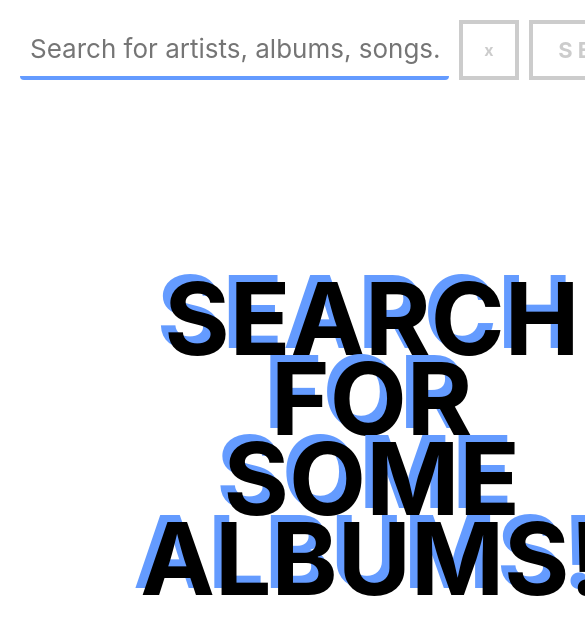
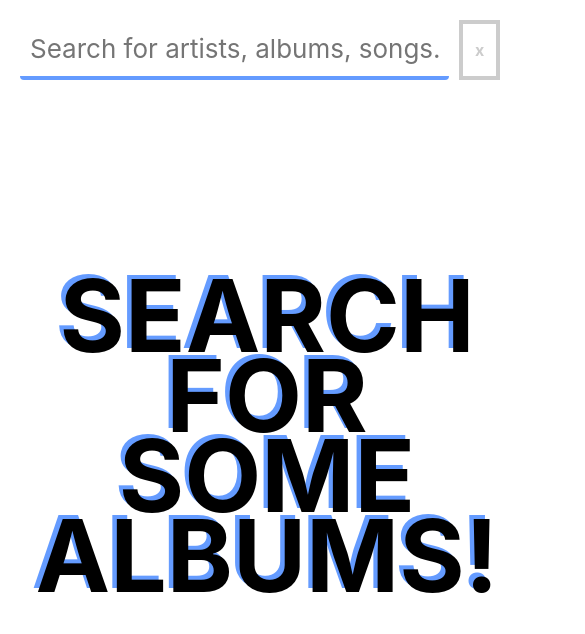
Before and after one commit to jfcali/itunes-fetcher, a React app: page / in a window 390 px wide. Shown: the top 634 px of the page, 585 px wide, since content can reach past the window. Built offline with nearby package versions, Linux system fonts and the light colour scheme.

Commit message:
Udpate button template

```diff
--- a/src/components/UI/Button/Button.module.css
+++ b/src/components/UI/Button/Button.module.css
@@ -3,6 +3,7 @@
   border: 4px solid black;
   color: black;
   font-weight: 700;
+  padding: 10px 23px;
 }
 
 .Button:disabled {
@@ -15,3 +16,11 @@
   border-color: black;
   background: black;
 }
+
+
+
+@media (max-width: 812px) {
+  .Button {
+    padding: 5px 12px;
+  }
+}
--- a/src/components/UI/Clear/Clear.module.css
+++ b/src/components/UI/Clear/Clear.module.css
@@ -1,4 +1,3 @@
 .Clear {
   margin: 0px 5px;
-  width: 60px;
 }
--- a/src/components/UI/Submit/Submit.module.css
+++ b/src/components/UI/Submit/Submit.module.css
@@ -1,7 +1,12 @@
 .Submit {
   margin-left: 5px;
-  width: 180px;
 
   font-size: 22px;
   letter-spacing: 5px;
 }
+
+@media(max-width: 812px) {
+  .Submit {
+    display: none;
+  }
+}
```
